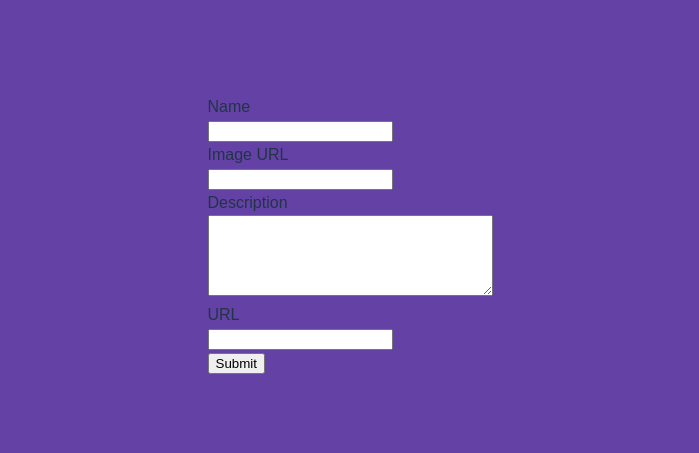
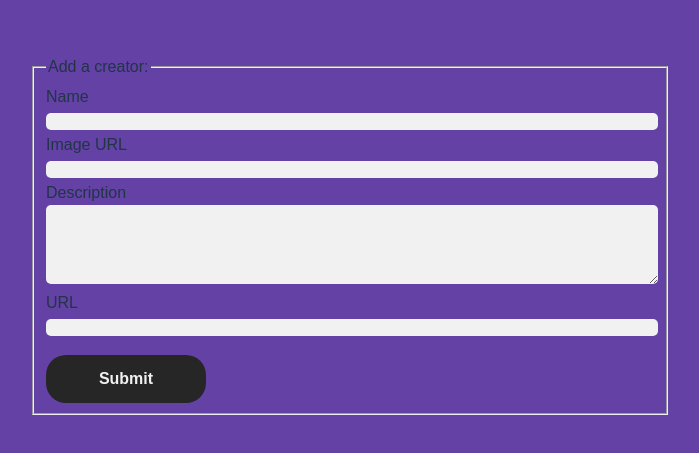
Before and after one commit to melissa-perez/creatorverse, a React (Vite) app: page /add in a window 1280 px wide. Shown: the part 165-618 px from the top of the page, without its empty margins (290-989 px from the left). Built offline with nearby package versions, Linux system fonts and the light colour scheme; no server answers; the database is empty; a web font is replaced by a local one.

Commit message:
Finish for submission

```diff
--- a/src/App.css
+++ b/src/App.css
@@ -128,13 +128,13 @@ body {
     display: flex;
     align-items: center;
     justify-content: center;
-    align-self: ;
 }
 
 .add-text {
     color: var(--white-500);
     font-size: large;
     margin: 10px;
+    align-self: center;
 }
 
 .hero-add-container {
@@ -142,3 +142,37 @@ body {
     align-items: center;
     flex-direction: column;
 }
+
+form {
+    width: 50vw;
+}
+form > label {
+    color: var(--purple-300);
+    font-size: 2em;
+}
+
+input,
+textarea {
+    background-color: var(--white-500);
+    border: 2px solid var(--black-300);
+    border-radius: 5px;
+    color: var(--black-500);
+    font-weight: 600;
+    height: 100%;
+    width: 100%;
+}
+
+.button {
+    background-color: var(--black-500);
+    color: var(--white-500);
+    width: 10em;
+    height: 3em;
+    margin-top: 1em;
+    border-radius: 20px;
+    font-size: 1em;
+}
+
+.button:hover {
+    background-color: var(--purple-300);
+    color: var(--black-500);
+}
--- a/src/App.jsx
+++ b/src/App.jsx
@@ -12,6 +12,14 @@ function App() {
     const handleDelete = (id) => {
         setCreators((prevCreators) =>
             prevCreators.filter((creator) => creator.id !== id)
+        );
+    };
+
+    const handleEdit = (updatedCreator) => {
+        setCreators((prevCreators) =>
+            prevCreators.map((creator) =>
+                creator.id === updatedCreator.id ? updatedCreator : creator
+            )
         );
     };
     useEffect(() => {
@@ -41,7 +49,7 @@ function App() {
             ),
         },
         { path: 'add', element: <AddCreator /> },
-        { path: 'edit', element: <EditCreator /> },
+        { path: 'edit/:id', element: <EditCreator onEdit={handleEdit} /> },
         { path: 'view/:id', element: <ViewCreator creators={creators} /> },
     ]);
     return routes;
--- a/src/components/Card.jsx
+++ b/src/components/Card.jsx
@@ -43,7 +43,9 @@ function Card({ creator, onDelete }) {
                             className="icons"
                         />
                     </Link>
-                    <FontAwesomeIcon icon={faPencil} className="icons" />
+                    <Link to={`/edit/${creator.id}`}>
+                        <FontAwesomeIcon icon={faPencil} className="icons" />
+                    </Link>
                     <FontAwesomeIcon
                         icon={faTrash}
                         className="icons"
--- /dev/null
+++ b/src/components/EditForm.jsx
@@ -0,0 +1,115 @@
+import { useState, useEffect } from 'react';
+import { useParams, useNavigate } from 'react-router-dom';
+import { supabase } from '../client';
+
+function EditForm({ onEdit }) {
+    const { id } = useParams();
+    const navigate = useNavigate();
+
+    const [creator, setCreator] = useState({
+        name: '',
+        imageURL: '',
+        description: '',
+        url: '',
+    });
+
+    useEffect(() => {
+        const fetchCreator = async () => {
+            const { data, error } = await supabase
+                .from('creators')
+                .select('*')
+                .eq('id', id)
+                .single();
+
+            if (error) {
+                console.error('Error fetching creator:', error);
+            } else {
+                setCreator(data);
+            }
+        };
+
+        fetchCreator();
+    }, [id]);
+
+    const handleChange = (e) => {
+        const { name, value } = e.target;
+        setCreator((prevCreator) => ({
+            ...prevCreator,
+            [name]: value,
+        }));
+    };
+
+    const handleSubmit = async (e) => {
+        e.preventDefault();
+
+        const { error } = await supabase
+            .from('creators')
+            .update({
+                name: creator.name,
+                imageURL: creator.imageURL,
+                description: creator.description,
+                url: creator.url,
+            })
+            .eq('id', id);
+
+        if (error) {
+            console.error('Error updating creator:', error);
+        } else {
+            console.log('Creator successfully updated.');
+            onEdit(creator);
+            navigate('/');
+        }
+    };
+
+    return (
+        <form onSubmit={handleSubmit} className="form">
+            <fieldset>
+                <legend>Edit creator:</legend>
+                <label htmlFor="name">Name</label>
+                <br />
+                <input
+                    type="text"
+                    id="name"
+                    name="name"
+                    value={creator.name}
+                    onChange={handleChange}
+                />
+                <br />
+                <label htmlFor="imageURL">Image URL</label>
+                <br />
+                <input
+                    type="text"
+                    id="imageURL"
+                    name="imageURL"
+                    value={creator.imageURL}
+                    onChange={handleChange}
+                />
+                <br />
+                <label htmlFor="description">Description</label>
+                <br />
+                <textarea
+                    id="description"
+                    name="description"
+                    rows="5"
+                    cols="33"
+                    value={creator.description}
+                    onChange={handleChange}
+                />
+                <br />
+                <label htmlFor="url">URL</label>
+                <br />
+                <input
+                    type="text"
+                    id="url"
+                    name="url"
+                    value={creator.url}
+                    onChange={handleChange}
+                />
+                <br />
+                <input type="submit" value="Update" className="button" />
+            </fieldset>
+        </form>
+    );
+}
+
+export default EditForm;
--- a/src/components/Form.jsx
+++ b/src/components/Form.jsx
@@ -41,7 +41,9 @@ function Form() {
         }
     };
     return (
-        <form onSubmit={handleSubmit}>
+        <form className="form" onSubmit={handleSubmit}>
+            <fieldset>
+                <legend>Add a creator:</legend>
                 <label htmlFor="twitchName">Name</label>
                 <br />
                 <input
@@ -83,7 +85,8 @@ function Form() {
                     onChange={handleChange}
                 />
                 <br />
-            <input type="submit" value="Submit" />
+                <input type="submit" value="Submit" className="button" />
+            </fieldset>
         </form>
     );
 }
--- a/src/pages/EditCreator.jsx
+++ b/src/pages/EditCreator.jsx
@@ -1,5 +1,7 @@
-function EditCreator() {
-    return null;
+import EditForm from '../components/EditForm';
+
+function EditCreator({ onEdit }) {
+    return <EditForm onEdit={onEdit} />;
 }
 
 export default EditCreator;
```
Lines whose indentation alone changed are shown as unchanged.
